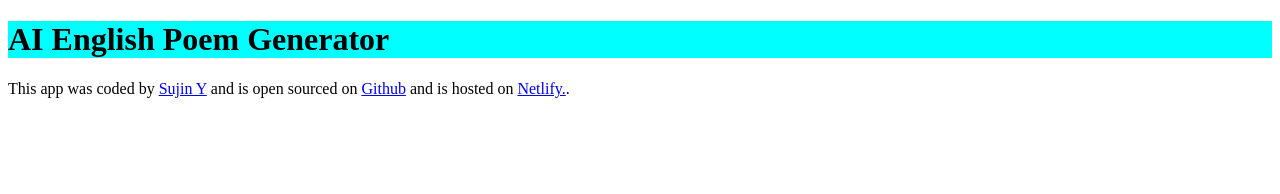
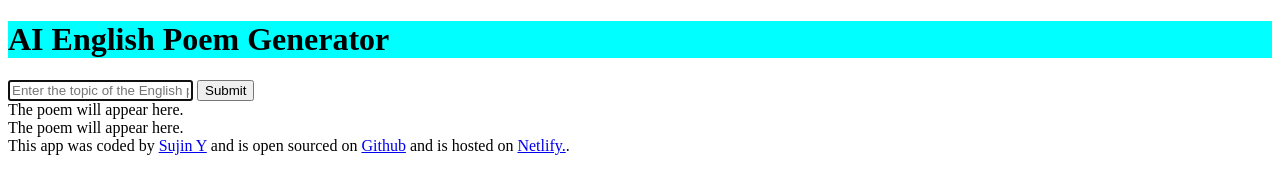
Before and after one commit to Yeosujin88/AI-English-Poem-Generator, a plain HTML site: page index.html in a window 1280 px wide. Drawn offline with Linux system fonts and the light colour scheme.

Commit message:
added basic HTML structure

```diff
--- a/index.html
+++ b/index.html
@@ -7,7 +7,23 @@
     <title>AI English Poem Generator</title>
 </head>
 <body>
+    <header>
   <h1>AI English Poem Generator</h1>
+  </header>
+  <main>
+    <form>
+        <input type="text" placeholder="Enter the topic of the English poem"
+        autofocus
+        required
+        autocomplete="off">
+        <input type="submit">
+    </form>
+    <div>
+        The poem will appear here.
+    <br />
+    The poem will appear here.
+    </div>
+  </main>
   <footer>
     This app was coded by <a href="https://github.com/Yeosujin88">Sujin Y</a> and is open sourced on <a href="https://github.com/Yeosujin88/AI-English-Poem-Generator">Github</a> and is hosted on <a href="https://ai-poem-generator-by-sujin.netlify.app/">Netlify.</a>.
   </footer>
```
